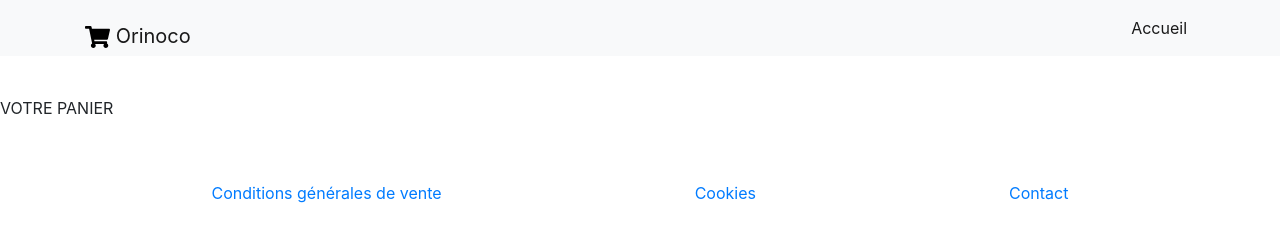
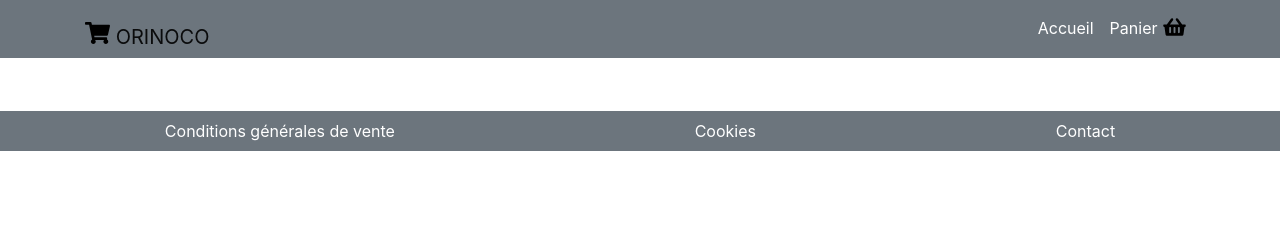
Before and after one commit to jolka26/JolantaKrzyzak_5_17082021, a plain HTML site: page front-end/panier.html in a window 1280 px wide. Drawn offline with nearby package versions, Linux system fonts and the light colour scheme.

Commit message:
panierLS

```diff
--- a/front-end/css/style.css
+++ b/front-end/css/style.css
@@ -82,6 +82,7 @@ nav {
 }
 
 
+
 footer {
     margin-top: 53px;
 }
--- a/front-end/panier.html
+++ b/front-end/panier.html
@@ -6,10 +6,13 @@
     <meta name="viewport" content="width=device-width, initial-scale=1, shrink-to-fit=no">
     <link rel="shortcut icon" type="image/png" href="img/shopping-cart-solid.svg">
 
+
     <!-- Bootstrap CSS -->
     <link rel="stylesheet" href="https://stackpath.bootstrapcdn.com/bootstrap/4.4.1/css/bootstrap.min.css" integrity="sha384-Vkoo8x4CGsO3+Hhxv8T/Q5PaXtkKtu6ug5TOeNV6gBiFeWPGFN9MuhOf23Q9Ifjh" crossorigin="anonymous">
-  <link rel="stylesheet" href="./css/style.css">
-       <script src="https://kit.fontawesome.com/20c66add5f.js" crossorigin="anonymous"></script>
+
+    <link rel="stylesheet" href="./css/style.css">
+
+
     <title>Bienvenue chez Orinoco ! </title>
 
   </head>
@@ -18,10 +21,10 @@
        <!--Header-->
        <header>
        <!--Navbar-->
-       <nav class="navbar navbar-expand-lg navbar-light bg-light">
+       <nav class="navbar navbar-expand-lg navbar-light bg-secondary">
            <div class="container">
-               <a class="navbar-brand" href="index.html">
-                   <img src="img/shopping-cart-solid.svg"  alt="logo Orinoco"> Orinoco</a>
+          <a class="navbar-brand" href="index.html">
+                   <img src="img/shopping-cart-solid.svg" alt="logo Orinoco" id="logo"> ORINOCO</a>
 
                <!--Burger button-->
                <button class="navbar-toggler" type="button" data-toggle="collapse" data-target="#navbarSupportedContent"
@@ -33,8 +36,11 @@
                <!--Navlinks accueil et panier-->
                <div id="navbarContent" class="collapse navbar-collapse justify-content-end">
                    <ul class="navbar-nav">
-                       <li class="nav-item active">
-                           <a class="nav-link" href="index.html">Accueil</a>
+                       <li class="nav-item ">
+                           <a class="nav-link text-white" href="index.html">Accueil</a>
+                       </li>
+                       <li class="nav-item ">
+                           <a class="nav-link text-white" href="panier.html">Panier <img src="img/shopping-basket-solid.svg" id="logo__basket" alt="icone panier"></a>
                        </li>
                    </ul>
                </div>
@@ -47,23 +53,49 @@
     <!--Header End-->
 
     <!--Main Container-->
-   <main>
-   VOTRE PANIER
+   <main class="main" id="main">
+
+
+     <!-- dynamique content panier.js-->
+     <!-- <div class="product-container">
+        <div class="card" id="card-product">
+        <img class="card-img-top" id="imgProduit" src="${produit.imageUrl}" alt="meuble en chêne">
+
+        <section id="bloc-product">
+            <h2 class="nameProduit"> ${produit.name}</h2>
+            <div class="descriptionProduit"> ${produit.description}</div>
+            <div class="prixProduit"><strong>${produit.price} €</strong></div>
+
+            <label for="varnish">Choisir le vernis:</label>
+            <select name="varnish" id="varnish">
+            </select> <br>
+            <label for="productNumber">Quantité :</label>
+            <input id="productNumber" type="number" name="productNumber" value="1" min="1" max="10">
+
+            <button id=${produit._id}>Ajouter au panier</button> <br>
+
+            <a href="index.html" class="retour">Retour </a>
+        </section>
+
+        </div>
+
+        </div> -->
+
    </main>
    <!--Main Container-->
 
    <!--Footer-->
    <footer>
-       <div class="container">
+       <div class="container-fluid bg-secondary">
            <ul class="nav nav-pills nav-fill">
-               <li class="nav-item">
-                   <a class="nav-link" href="#">Conditions générales de vente</a>
+               <li class="nav-item ">
+                   <a class="nav-link text-white" href="#">Conditions générales de vente</a>
                </li>
                <li class="nav-item">
-                   <a class="nav-link" href="#">Cookies</a>
+                   <a class="nav-link text-white" href="#">Cookies</a>
                </li>
                <li class="nav-item">
-                   <a class="nav-link" href="#">Contact</a>
+                   <a class="nav-link text-white" href="#">Contact</a>
                </li>
 
            </ul>
@@ -78,5 +110,9 @@
 <script src="https://code.jquery.com/jquery-3.4.1.slim.min.js" integrity="sha384-J6qa4849blE2+poT4WnyKhv5vZF5SrPo0iEjwBvKU7imGFAV0wwj1yYfoRSJoZ+n" crossorigin="anonymous"></script>
 <script src="https://cdn.jsdelivr.net/npm/popper.js@1.16.0/dist/umd/popper.min.js" integrity="sha384-Q6E9RHvbIyZFJoft+2mJbHaEWldlvI9IOYy5n3zV9zzTtmI3UksdQRVvoxMfooAo" crossorigin="anonymous"></script>
 <script src="https://stackpath.bootstrapcdn.com/bootstrap/4.4.1/js/bootstrap.min.js" integrity="sha384-wfSDF2E50Y2D1uUdj0O3uMBJnjuUD4Ih7YwaYd1iqfktj0Uod8GCExl3Og8ifwB6" crossorigin="anonymous"></script>
+
+
+<!-- <script src="index.js"></script> -->
+<script src="panier.js"></script>
   </body>
 </html>
```
Also changed, not shown: front-end/index.html (+1 -0 lines), front-end/produit.js (+48 -5 lines), front-end/panier.js (added).
